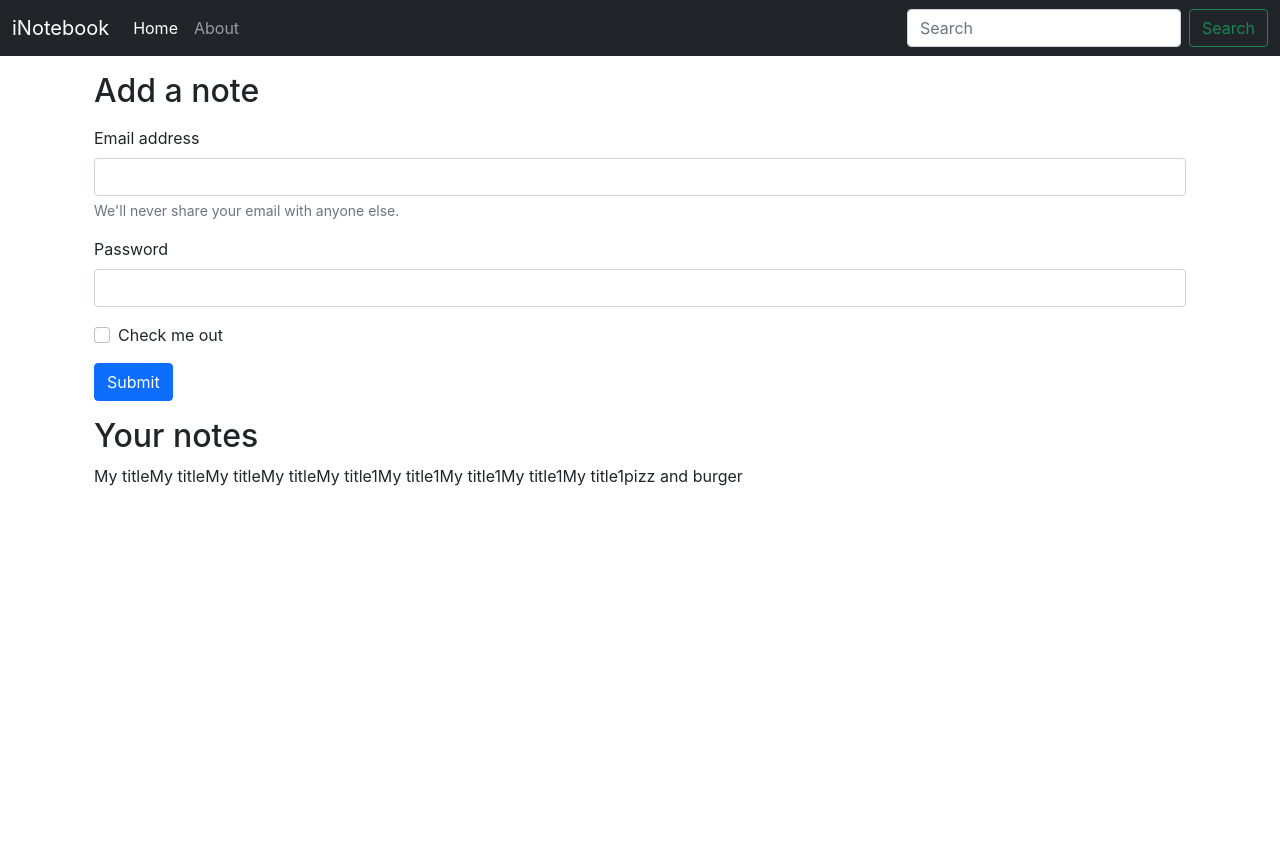
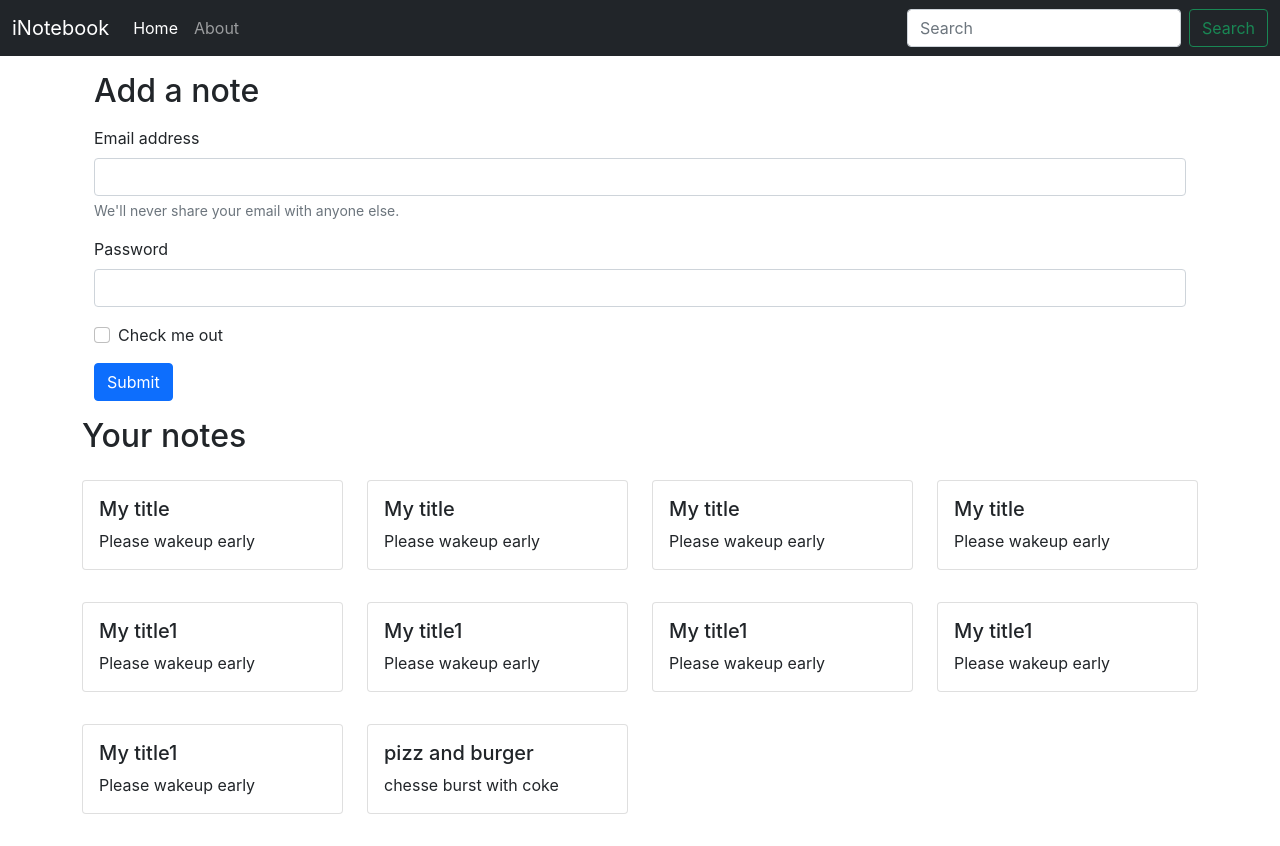
Before and after one commit to mohitrawat111/inotebook, a React (Create React App) app: page / in a window 1280 px wide. Before the commit the page ends 800 px from the top, so only its background shows below. Built offline with nearby package versions, Linux system fonts and the light colour scheme.

Commit message:
61-iNotebook: Adding NoteItem in a Separate Note component

```diff
--- a/src/components/Home.js
+++ b/src/components/Home.js
@@ -1,38 +1,33 @@
 import React from 'react'
-import { useContext } from 'react'
-import noteContext from '../context/notes/noteContext'
+
+import { Notes } from './Notes'
+
 
 
 export const Home = () => {
-    const context = useContext(noteContext);
-    const { notes, setnotes } = context;
+
     return (
         <div>
             <div className="container my-3">
                 <h2>Add a note</h2>
                 <form className='my-3'>
                     <div className="mb-3">
-                        <label for="exampleInputEmail1" className="form-label">Email address</label>
+                        <label htmlFor="exampleInputEmail1" className="form-label">Email address</label>
                         <input type="email" className="form-control" id="exampleInputEmail1" aria-describedby="emailHelp" />
                         <div id="emailHelp" className="form-text">We'll never share your email with anyone else.</div>
                     </div>
                     <div className="mb-3">
-                        <label for="exampleInputPassword1" className="form-label">Password</label>
+                        <label htmlFor="exampleInputPassword1" className="form-label">Password</label>
                         <input type="password" className="form-control" id="exampleInputPassword1" />
                     </div>
                     <div className="mb-3 form-check">
                         <input type="checkbox" className="form-check-input" id="exampleCheck1" />
-                        <label className="form-check-label" for="exampleCheck1">Check me out</label>
+                        <label className="form-check-label" htmlFor="exampleCheck1">Check me out</label>
                     </div>
                     <button type="submit" className="btn btn-primary">Submit</button>
                 </form>
             </div>
-            <div className="container my-3">
-                <h2>Your notes</h2>
-                {notes.map((note) => {
-                    return note.title;
-                })}
-            </div>
+            <Notes />
 
         </div>
     )
--- /dev/null
+++ b/src/components/Noteitem.js
@@ -0,0 +1,22 @@
+import React from 'react'
+
+const Noteitem = (props) => {
+    const { note } = props;
+
+    return (
+        <div className='col-md-3'>
+
+            <div class="card my-3" >
+
+                <div class="card-body">
+                    <h5 class="card-title"> {note.title}</h5>
+                    <p class="card-text"> {note.description}</p>
+
+                </div>
+            </div>
+
+        </div>
+    )
+}
+
+export default Noteitem
--- /dev/null
+++ b/src/components/Notes.js
@@ -0,0 +1,15 @@
+import React, { useContext } from 'react'
+import noteContext from '../context/notes/noteContext'
+import Noteitem from './Noteitem';
+export const Notes = () => {
+    const context = useContext(noteContext);
+    const { notes, setnotes } = context;
+    return (
+        <div className="row my-3">
+            <h2>Your notes</h2>
+            {notes.map((note) => {
+                return <Noteitem note={note} />
+            })}
+        </div>
+    )
+}
```
